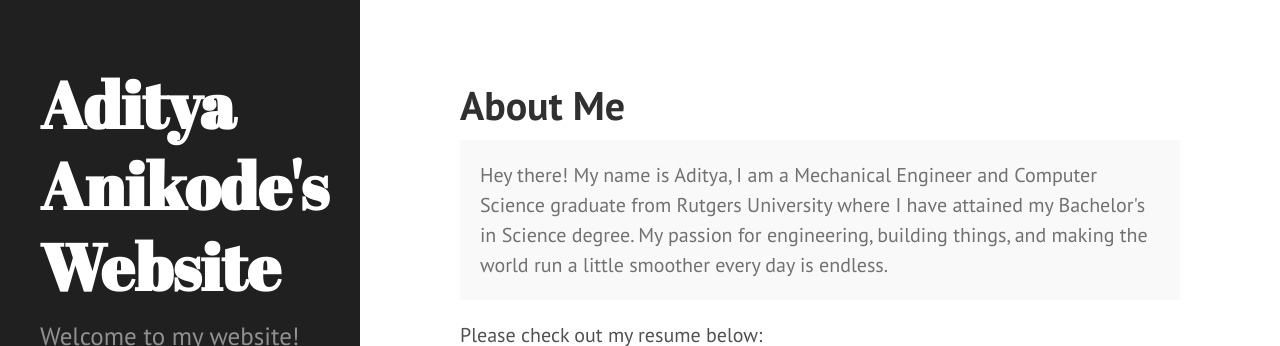
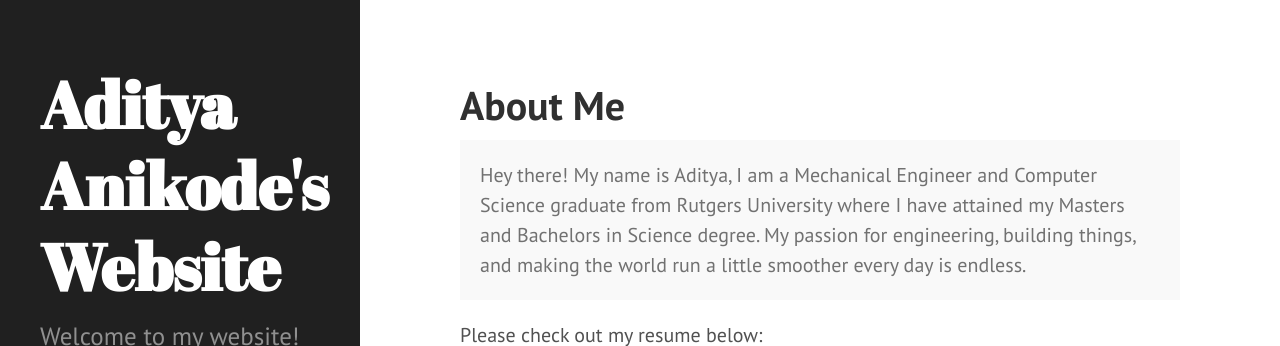
Before and after one commit to aaniko123/adityaaanikode.com, a Jekyll site: the page built from about.md, in a window 1280 px wide, cut to the strip 0-346 px from the top of the page. Built offline with Jekyll 4.4.1, drawn with Linux system fonts in a browser that asks for light colours; Markdown is read by kramdown in place of the engine named in the settings.

Commit message:
Minor edits

```diff
--- a/about.md
+++ b/about.md
@@ -4,7 +4,7 @@
 ---
 
 <p class="message">
-  Hey there! My name is Aditya, I am a Mechanical Engineer and Computer Science graduate from Rutgers University where I have attained my Bachelor's in Science degree. My passion for engineering, building things, and making the world run a little smoother every day is endless.
+  Hey there! My name is Aditya, I am a Mechanical Engineer and Computer Science graduate from Rutgers University where I have attained my Masters and Bachelors in Science degree. My passion for engineering, building things, and making the world run a little smoother every day is endless.
 </p>
 
 Please check out my resume below:
```
Also changed, not shown: _posts/2024-08-02-Japan.md (+5 -5 lines).
